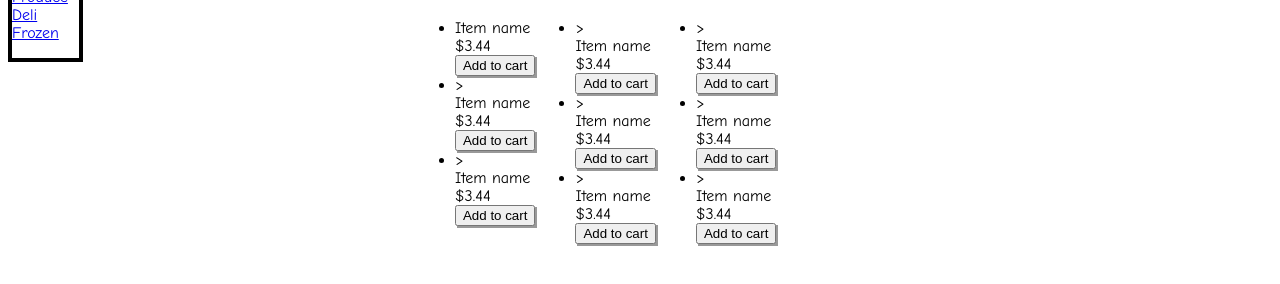
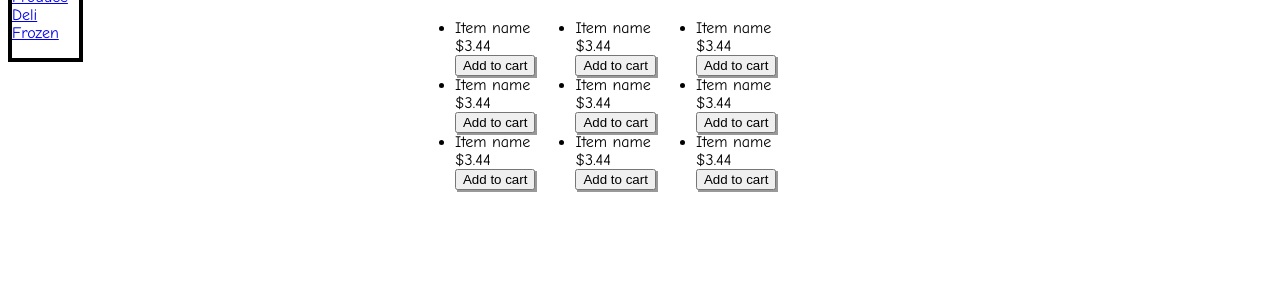
Before and after one commit to deadlyicon/phase-2-challenge-5, a website: page part-3/index.html in a window 1280 px wide. Shown: the part 80-364 px from the top of the page. Drawn offline with Linux system fonts and the light colour scheme.

Commit message:
More styling

```diff
--- a/part-3/index.html
+++ b/part-3/index.html
@@ -49,7 +49,7 @@
           </span>
           </li>
           <li>
-            <span class="line-items">>
+            <span class="line-items">
             <div class="item-name">
               Item name
             </div>
@@ -60,7 +60,7 @@
           </span>
           </li>
           <li>
-            <span class="line-items">>
+            <span class="line-items">
             <div class="item-name">
               Item name
             </div>
@@ -76,7 +76,7 @@
         <h4 id="deli"><em>Deli</em></h4>
         <ul>
           <li>
-            <span class="line-items">>
+            <span class="line-items">
             <div class="item-name">
               Item name
             </div>
@@ -87,7 +87,7 @@
           </span>
           </li>
           <li>
-            <span class="line-items">>
+            <span class="line-items">
             <div class="item-name">
               Item name
             </div>
@@ -98,7 +98,7 @@
           </span>
           </li>
           <li>
-            <span class="line-items">>
+            <span class="line-items">
             <div class="item-name">
               Item name
             </div>
@@ -114,7 +114,7 @@
         <h4 id="frozen"><em>Frozen</em></h4>
         <ul>
           <li>
-            <span class="line-items">>
+            <span class="line-items">
             <div class="item-name">
               Item name
             </div>
@@ -125,7 +125,7 @@
           </span>
           </li>
           <li>
-            <span class="line-items">>
+            <span class="line-items">
             <div class="item-name">
               Item name
             </div>
@@ -136,7 +136,7 @@
           </span>
           </li>
           <li>
-            <span class="line-items">>
+            <span class="line-items">
             <div class="item-name">
               Item name
             </div>
--- a/part-3/style.css
+++ b/part-3/style.css
@@ -57,6 +57,9 @@ h1 {
 
 .main-panel {
   display: flex;
+}
+
+.line-items {
   flex-direction: row;
   flex-wrap: wrap;
 }
```
